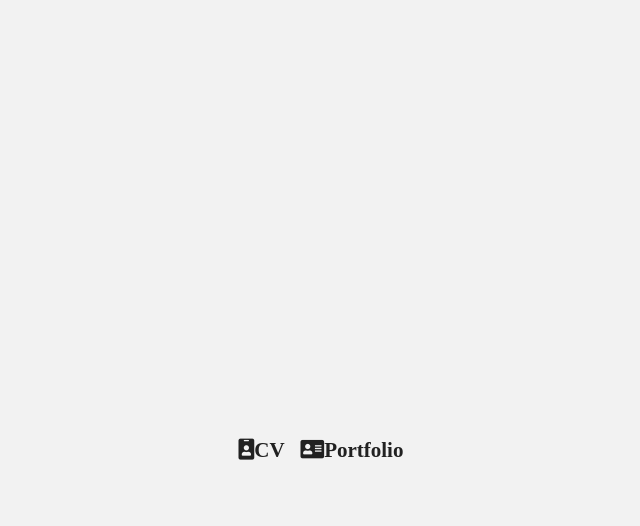
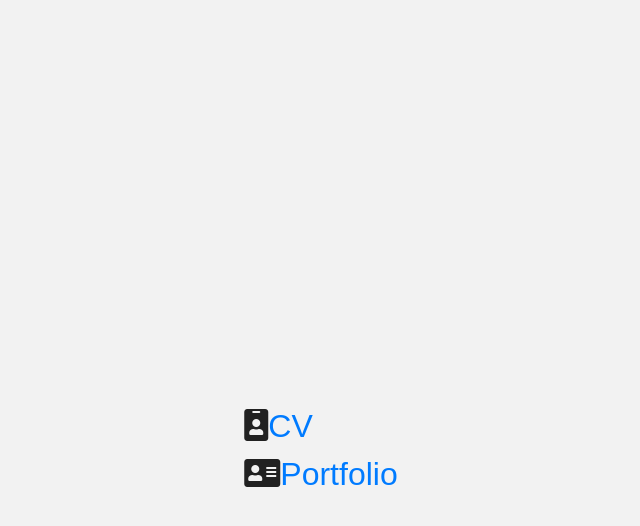
Before and after one commit to kwangsooshin/kwangsooshin.github.io, a Jekyll site: the page built from _resume/index.html, in a window 1280 px wide. Shown: the top 526 px of the page, without its empty margins (319-959 px from the left). Built offline with Jekyll 4.4.1, drawn with Linux system fonts in a browser that asks for light colours; nearby versions of some CDN libraries; some web fonts are replaced.

Commit message:
Update resume

```diff
--- a/_resume/index.html
+++ b/_resume/index.html
@@ -3,7 +3,7 @@ layout: layout
 ---
 <div class="container">
     <div class="resume">
-        <a href="{{ site.base_url }}static/resume/KwangsooShin_CV.pdf"><i class="fas fa-id-badge">CV</i></a>
-        <a href="{{ site.base_url }}static/resume/KwangsooShin_Portfolio.pdf"><i class="fas fa-address-card">Portfolio</i></a>
+        <a href="{{ site.base_url }}static/resume/KwangsooShin_CV.pdf"><i class="fas fa-id-badge"></i>CV</a></br>
+        <a href="{{ site.base_url }}static/resume/KwangsooShin_Portfolio.pdf"><i class="fas fa-address-card"></i>Portfolio</a>
     </div>
 </div>
--- a/static/css/main.css
+++ b/static/css/main.css
@@ -34,5 +34,6 @@ i.fab {
 }
 
 .resume {
+  font-size: 32px;
   word-spacing: 10px;
 }
```
